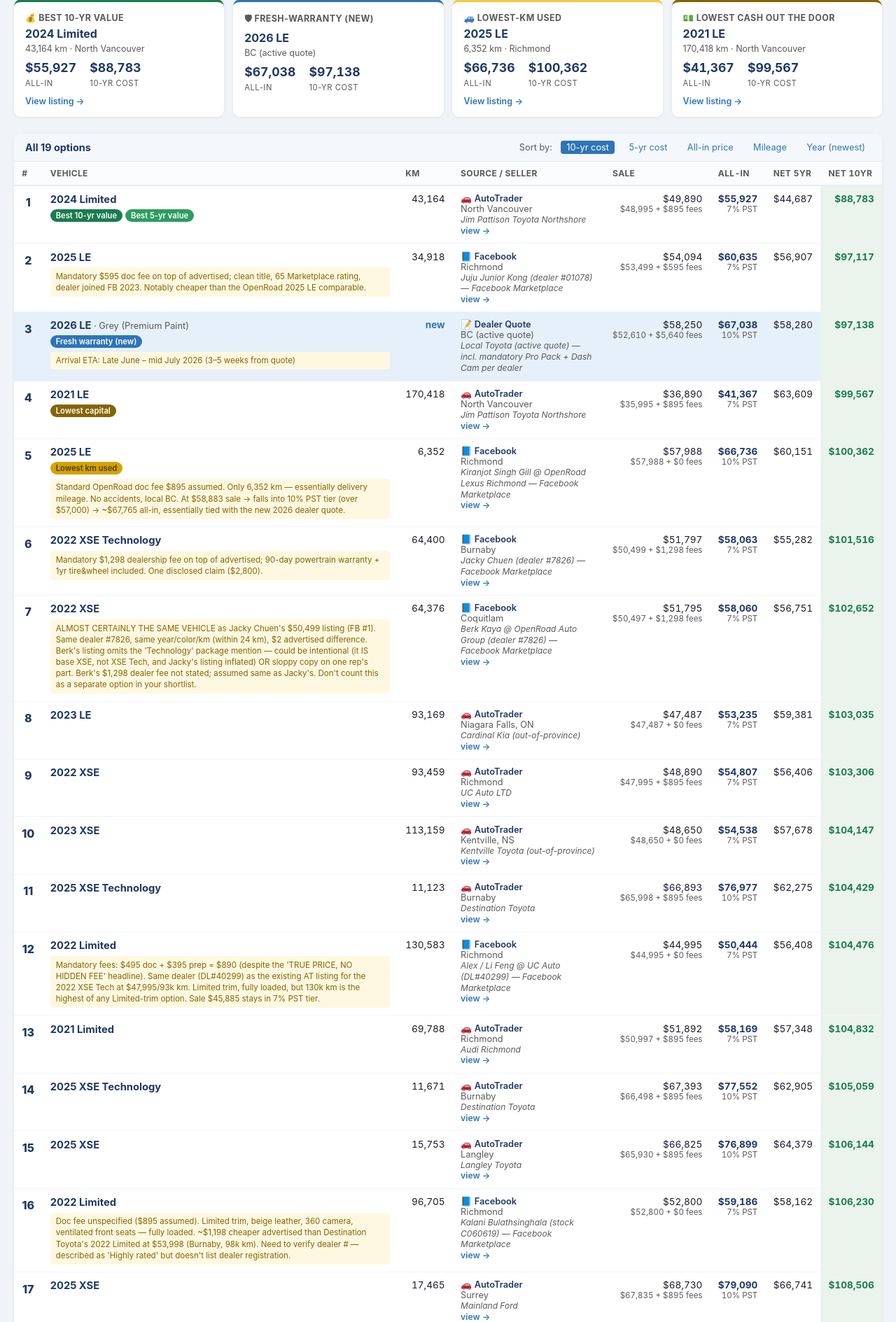
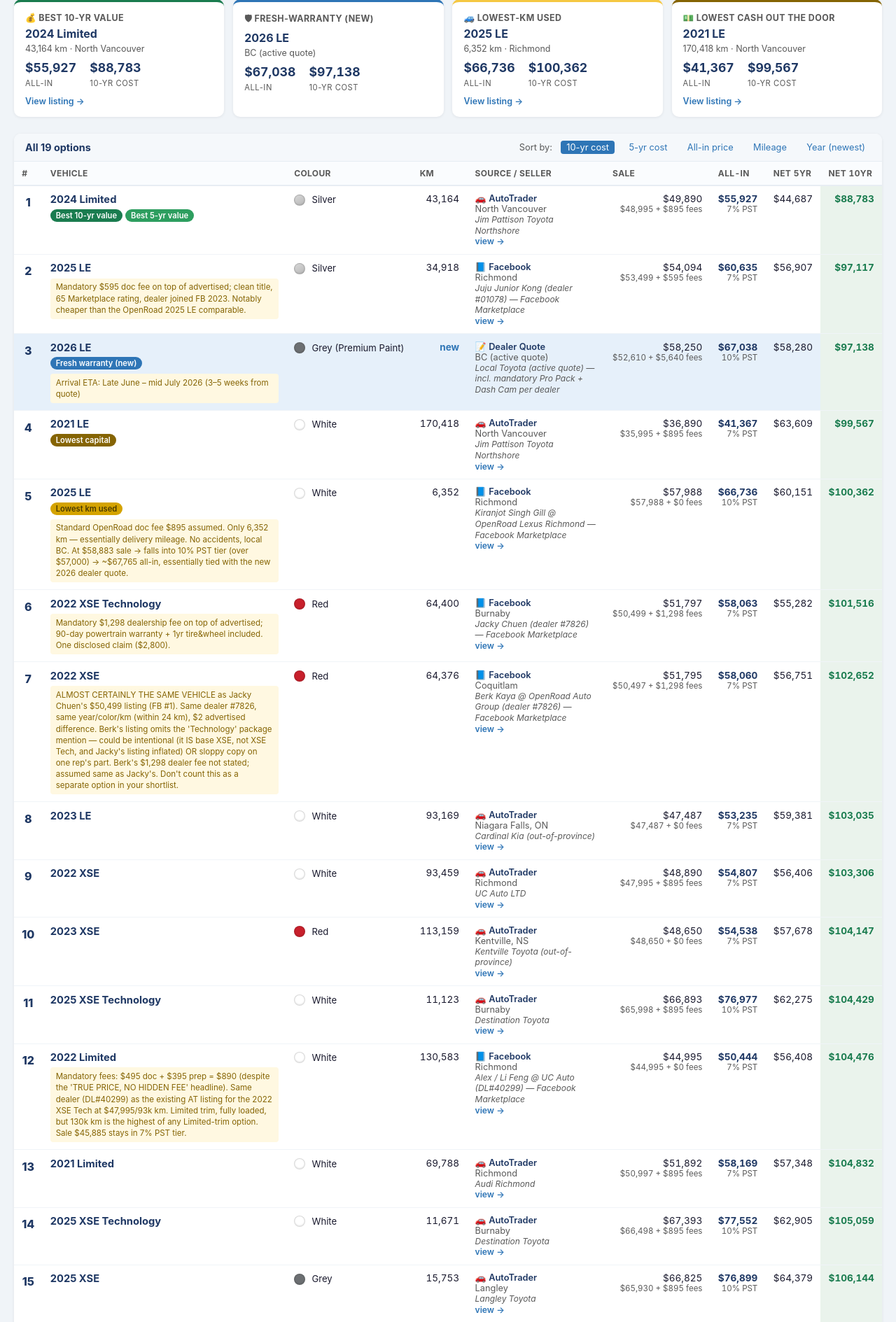
Before and after one commit to kaanow/dasAuto, a Flask app: page /siennas in a window 1280 px wide. Shown: the part 182-2071 px from the top of the page at 70% size. Run offline with Flask 3, Linux system fonts and the light colour scheme; some libraries are stand-ins or nearby versions.

Commit message:
Add Colour column to /siennas with coloured swatch + label
Each listing now carries a `color` field, backfilled by:
  • URL-pattern detection on AutoTrader listings (`white-cat`,
    `blue-cat`, `grey-cat`, `silver-cat`, `red-cat`, etc.)
  • Explicit per-seller mapping for the Facebook listings (Jacky
    Red, Juju Silver, Kalani White, Berk Red, UC Auto White,
    Kiranjot White) since FB URLs are internal stubs without
    colour hints

New Colour column sits between Vehicle and Km, rendering a 16px
circular swatch + colour name. Swatch palette: white, silver
(gradient for metallic feel), grey, black, red, blue, green,
beige. Empty cells show an em-dash.

Every active listing has a colour resolved. Tests: 17 passing.

Co-Authored-By: Claude Opus 4.7 (1M context) <noreply@anthropic.com>

```diff
--- a/vehicle-app/app.py
+++ b/vehicle-app/app.py
@@ -672,7 +672,7 @@ def siennas():
                 "year": year,
                 "trim": trim,
                 "km": km,
-                "color": "",
+                "color": l.get("color", ""),
                 "location": l["location"],
                 "seller": l["seller"],
                 "url": l["url"],
--- a/vehicle-app/templates/siennas.html
+++ b/vehicle-app/templates/siennas.html
@@ -59,6 +59,7 @@
       <tr>
         <th>#</th>
         <th>Vehicle</th>
+        <th>Colour</th>
         <th>Km</th>
         <th>Source / Seller</th>
         <th class="sx-num">Sale</th>
@@ -72,10 +73,7 @@
       <tr class="sx-row {% if o.is_quote %}sx-row-quote{% endif %} {% if o.badges %}sx-row-has-badge{% endif %}">
         <td class="sx-rank">{{ loop.index }}</td>
         <td class="sx-vehicle">
-          <div class="sx-vehicle-name">
-            {{ o.year }} {{ o.trim }}
-            {% if o.color %}<span class="sx-color">· {{ o.color }}</span>{% endif %}
-          </div>
+          <div class="sx-vehicle-name">{{ o.year }} {{ o.trim }}</div>
           {% if o.badges %}
           <div class="sx-badges">
             {% for label, slug in o.badges %}
@@ -84,6 +82,14 @@
           </div>
           {% endif %}
           {% if o.note %}<div class="sx-note">{{ o.note }}</div>{% endif %}
+        </td>
+        <td class="sx-colour-cell">
+          {% if o.color %}
+          <span class="sx-swatch sx-swatch-{{ o.color | lower }}" title="{{ o.color }}"></span>
+          <span class="sx-color-label">{{ o.color }}</span>
+          {% else %}
+          <span class="sx-color-empty">—</span>
+          {% endif %}
         </td>
         <td class="sx-num">{% if o.km %}{{ "{:,}".format(o.km) }}{% else %}<span class="sx-zero-km">new</span>{% endif %}</td>
         <td class="sx-source">
@@ -186,7 +192,22 @@
 
 .sx-vehicle { min-width: 220px; }
 .sx-vehicle-name { font-weight: 700; color: var(--navy); font-size: .92rem; }
-.sx-color { font-weight: 400; color: var(--muted); font-size: .8rem; }
+
+.sx-colour-cell { white-space: nowrap; font-size: .82rem; }
+.sx-swatch { display: inline-block; width: 16px; height: 16px; border-radius: 50%;
+  vertical-align: middle; margin-right: .35rem; border: 1px solid rgba(0,0,0,.15);
+  box-shadow: inset 0 -1px 2px rgba(0,0,0,.1); }
+.sx-swatch-white  { background: #ffffff; }
+.sx-swatch-silver { background: linear-gradient(145deg, #d8d8d8, #b8b8b8); }
+.sx-swatch-grey   { background: #6c6f72; }
+.sx-swatch-gray   { background: #6c6f72; }
+.sx-swatch-black  { background: #1a1a1c; }
+.sx-swatch-red    { background: #c8202c; }
+.sx-swatch-blue   { background: #2b4f8a; }
+.sx-swatch-green  { background: #2d7d4e; }
+.sx-swatch-beige  { background: #d2bd92; }
+.sx-color-label   { color: var(--text); vertical-align: middle; }
+.sx-color-empty   { color: var(--muted); }
 
 .sx-badges { margin-top: .3rem; display: flex; flex-wrap: wrap; gap: .25rem; }
 .sx-badge { display: inline-block; padding: .12rem .5rem; border-radius: 10px;
```
Also changed, not shown: user-kaan-and-tess/manual_listings.json (+36 -18 lines).
